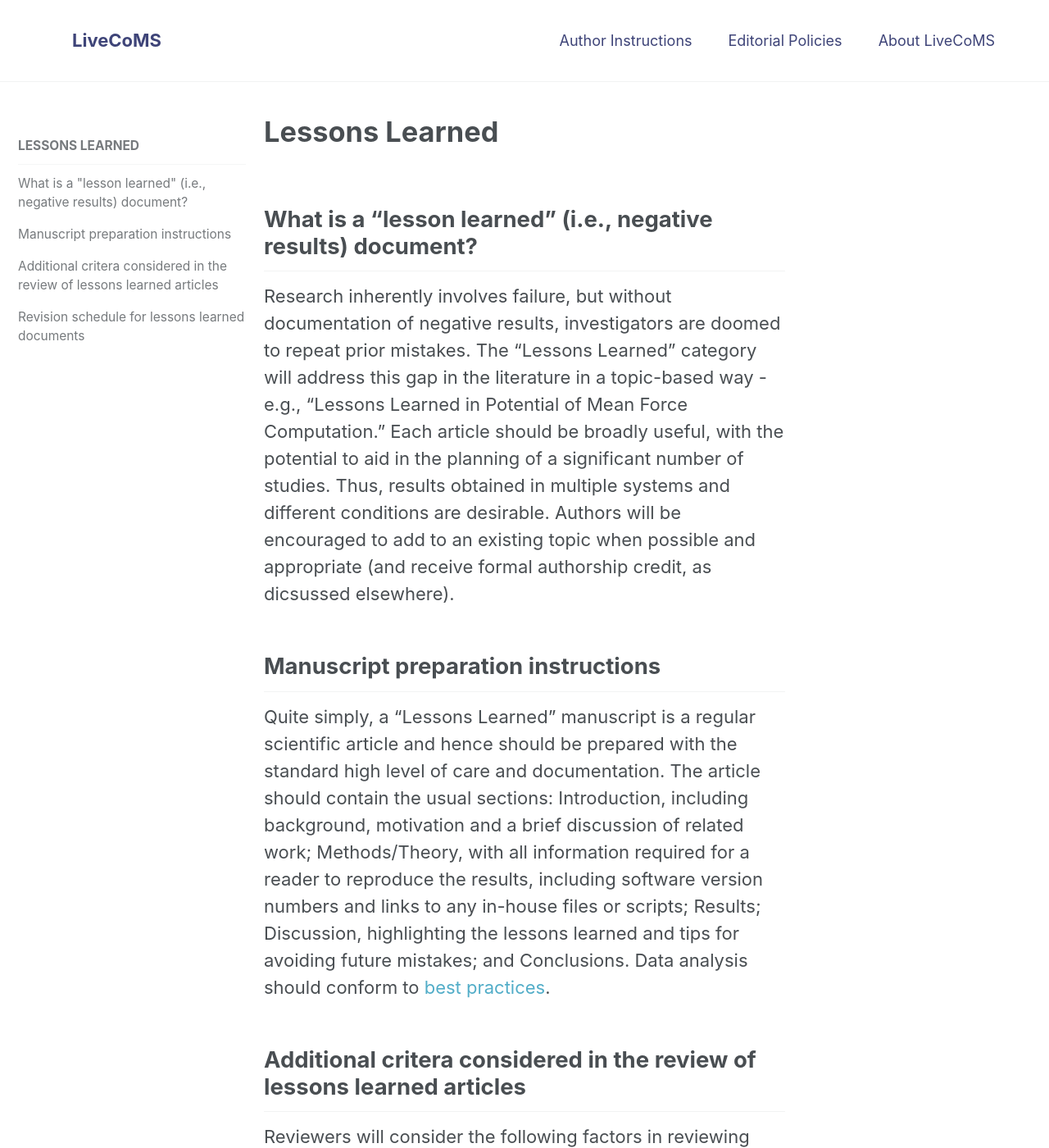
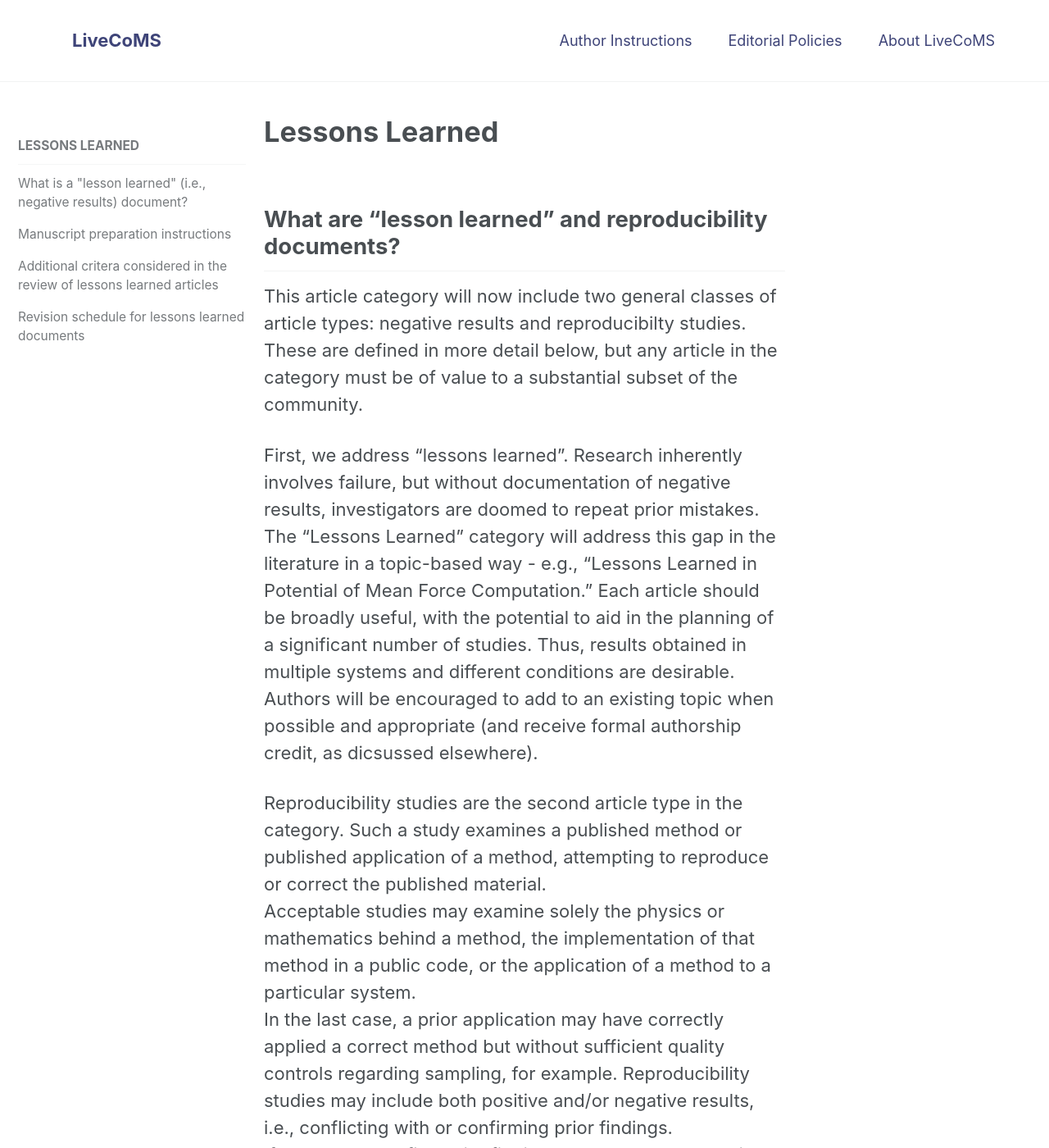
Before and after one commit to livecomsjournal/livecomsjournal.github.io, a Jekyll site: the page built from _author_instructions/06_lessons_learned.md, in a window 1280 px wide and 1400 px high. Shown: the whole window at 82% size. Built offline with Jekyll 4.4.1, drawn with Linux system fonts in a browser that asks for light colours; some of the changed text lies outside the part shown.

Commit message:
Update 06_lessons_learned.md to include reproducibility articles

```diff
--- a/_author_instructions/06_lessons_learned.md
+++ b/_author_instructions/06_lessons_learned.md
@@ -3,30 +3,44 @@ layout: single
 sidebar:
   nav: authors_lessons_learned.md
 title: "Lessons Learned"
-excerpt: What is a "lesson learned" (i.e. negative results) document?
+excerpt: What are "lesson learned" and reproducibility documents?
 permalink: /authors/lessons_learned/
 ---
 
-## What is a "lesson learned" (i.e., negative results) document?
+## What are "lesson learned" and reproducibility documents?
+This article category will now include two general classes of article types: negative results and reproducibilty studies.  These are defined in more detail below, but any article in the category must be of value to a substantial subset of the community.
+
+First, we address "lessons learned".
 Research inherently involves failure, but without documentation of negative results, investigators are doomed to repeat prior mistakes.
 The "Lessons Learned" category will address this gap in the literature in a topic-based way - e.g., "Lessons Learned in Potential of Mean Force Computation."
 Each article should be broadly useful, with the potential to aid in the planning of a significant number of studies.
 Thus, results obtained in multiple systems and different conditions are desirable.
 Authors will be encouraged to add to an existing topic when possible and appropriate (and receive formal authorship credit, as dicsussed elsewhere).
 
+Reproducibility studies are the second article type in the category.
+Such a study examines a published method or published application of a method, attempting to reproduce or correct the published material.
+Acceptable studies may examine solely the physics or mathematics behind a method, the implementation of that method in a public code, or the application of a method to a particular system.
+In the last case, a prior application may have correctly applied a correct method but without sufficient quality controls regarding sampling, for example.
+Reproducibility studies may include both positive and/or negative results, i.e., conflicting with or confirming prior findings.
+If the results confirm prior findings, authors should provide a compelling argument for why the confirmation is of value to the community and worth publishing.
+The complexity or novelty of a method or system might provide such a motivation.
+
 ## Manuscript preparation instructions
-Quite simply, a "Lessons Learned" manuscript is a regular scientific article and hence should be prepared with the standard high level of care and documentation.
+Quite simply, a "Lessons Learned" or "Reproducibility" manuscript is a regular scientific article and hence should be prepared with the standard high level of care and documentation.
 The article should contain the usual sections: Introduction, including background, motivation and a brief discussion of related work; Methods/Theory, with all information required for a reader to reproduce the results, including software version numbers and links to any in-house files or scripts; Results; Discussion, highlighting the lessons learned and tips for avoiding future mistakes; and Conclusions.
 Data analysis should conform to [best practices](https://github.com/dmzuckerman/Sampling-Uncertainty).
 
+In cases where a reproducibility study conflicts with prior findings, authors are strongly encouraged to work with a LiveCoMS editor to engage authors of the original study to collaborate in clarifying problems or misunderstandings.  The editors will make every effort to engage all parties diplomatically to yield a consensus joint paper.  If a mutual effort proves impossible, the original authors will be invited to write a rebuttal.
+
 
 ## Additional critera considered in the review of lessons learned articles
-Reviewers will consider the following factors in reviewing "lessons learned" document.
+Reviewers will consider the following factors in reviewing "lessons learned" or "reproducibility" document.
 * Is the motivation for the approach clearly described and reasonable given existing literature?
 * Are the "lessons" provided likely to be of value to a significant number of researchers, based on demonstrated broad applicability?
 * Is the procedure used fully described (and derived mathematically if appropriate) to enable a reader to reproduce the results?
 * Are any needed supported files provided?
 * Has data analysis been performed in conformance with best practices?
+* For a reproducibility document, has the prior work been described fairly given publicly available material?
 
 ## Revision schedule for lessons learned documents
 * Once published, unless subsequently there are recognized flaws with or important updates to an already-published negative-result discussion, such article or article section may not require updating.
```
